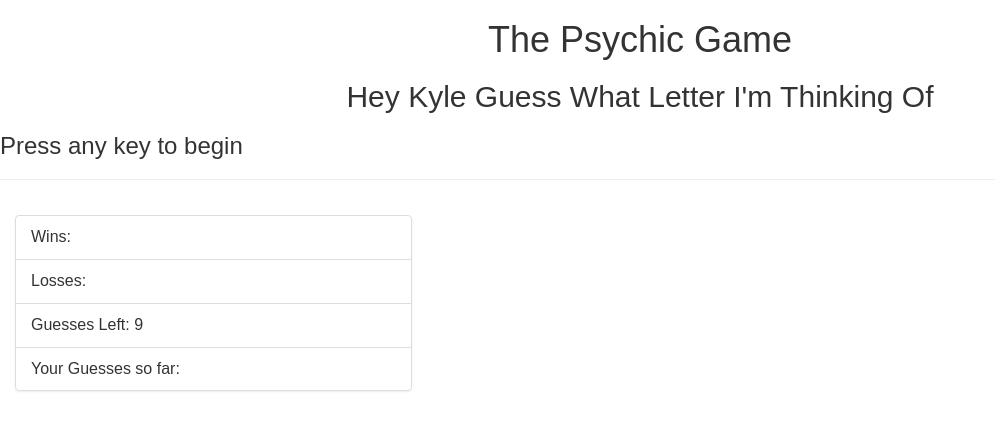
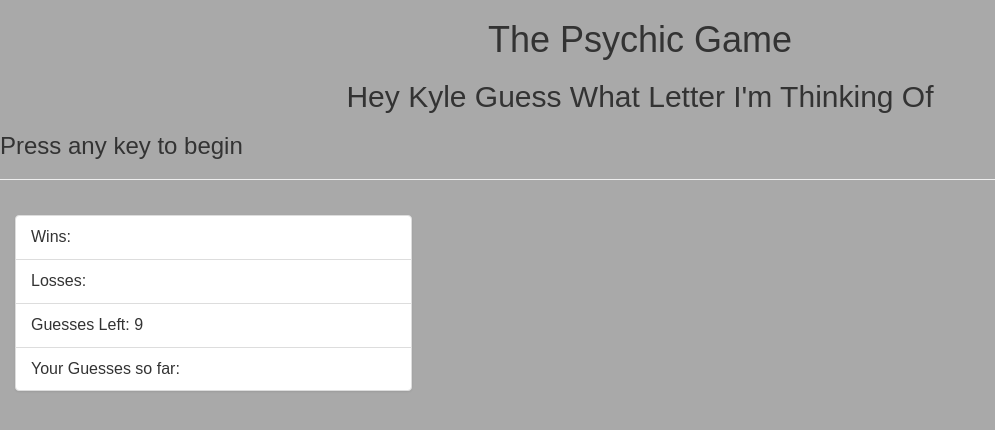
Before and after one commit to kyle67/Psychic-Game, a plain HTML site: page index.html in a window 1280 px wide. Shown: the whole page, without its empty margins (0-995 px from the left). Drawn offline with nearby package versions, Linux system fonts and the light colour scheme.

Commit message:
Modified background color to Psychic Game.

```diff
--- a/assets/css/style.css
+++ b/assets/css/style.css
@@ -4,7 +4,7 @@ html {
   }
 
   body {
-      background-image: url("../../assets/images/");
+      background-color: darkgrey;
       font-family: "Arial", "Helvetica Neue", Helvetica, sans-serif;
       font-size: 16px;
   }
```
